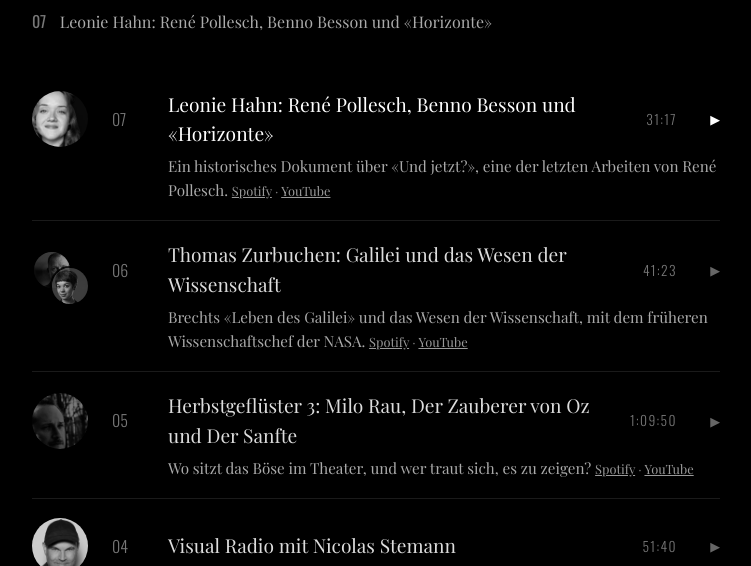
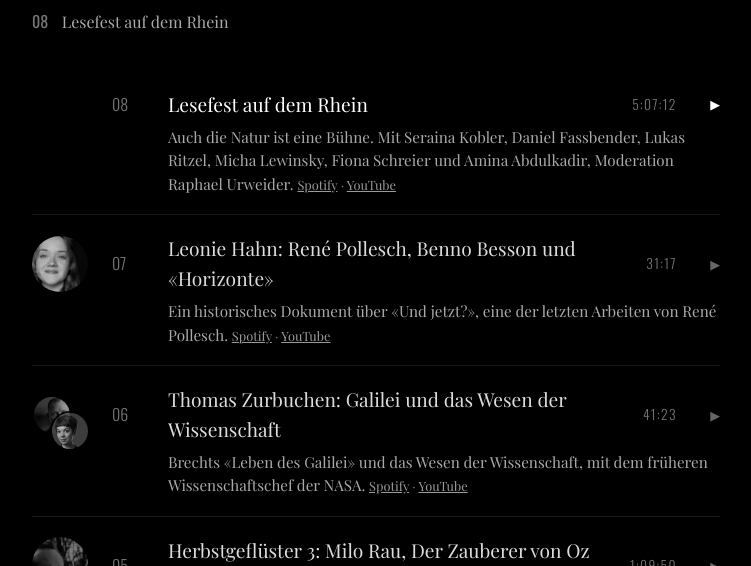
Before and after one commit to MaisonDuFutur/theaterpodcast, a plain HTML site: page index.html in a window 1280 px wide. Shown: the part 2712-3278 px from the top of the page, without its empty margins (264-1015 px from the left). Drawn offline with Linux system fonts and the light colour scheme.

Commit message:
Folge 08 Lesefest auf dem Rhein

```diff
--- a/index.html
+++ b/index.html
@@ -88,14 +88,20 @@ footer{text-align:center;padding:4rem 1.5rem 3rem;border-top:1px solid #222}
 <section id="folgen">
   <h2>Folgen</h2>
   <div class="player">
-    <div class="vid" id="spieler" data-yt="LYujTS8feLM">
-      <button class="fassade" type="button" aria-label="Folge abspielen"><img src="https://i.ytimg.com/vi/LYujTS8feLM/hqdefault.jpg" alt=""><span class="gross">▶</span></button>
+    <div class="vid" id="spieler" data-yt="qZ2_H-4Cgc0">
+      <button class="fassade" type="button" aria-label="Folge abspielen"><img src="https://i.ytimg.com/vi/qZ2_H-4Cgc0/hqdefault.jpg" alt=""><span class="gross">▶</span></button>
     </div>
-    <p class="jetzt"><span class="nr" id="jnr">07</span> <span id="jt">Leonie Hahn: René Pollesch, Benno Besson und «Horizonte»</span></p>
+    <p class="jetzt"><span class="nr" id="jnr">08</span> <span id="jt">Lesefest auf dem Rhein</span></p>
   </div>
   <ol class="liste">
     <li>
-      <button class="ep aktiv" type="button" data-yt="LYujTS8feLM" data-nr="07" data-t="Leonie Hahn: René Pollesch, Benno Besson und «Horizonte»">
+      <button class="ep aktiv" type="button" data-yt="qZ2_H-4Cgc0" data-nr="08" data-t="Lesefest auf dem Rhein">
+        <span class="pors"></span><span class="nr">08</span><span class="t">Lesefest auf dem Rhein</span><span class="d">5:07:12</span><span class="play" aria-hidden="true">▶</span>
+      </button>
+      <p class="sub">Auch die Natur ist eine Bühne. Mit Seraina Kobler, Daniel Fassbender, Lukas Ritzel, Micha Lewinsky, Fiona Schreier und Amina Abdulkadir, Moderation Raphael Urweider. <span class="alt"><a href="https://open.spotify.com/episode/5elMn5iJoAo7OmD5mZ0qG6" target="_blank" rel="noopener">Spotify</a> · <a href="https://www.youtube.com/watch?v=qZ2_H-4Cgc0&amp;list=PLIrSxZ_-Kmog" target="_blank" rel="noopener">YouTube</a></span></p>
+    </li>
+    <li>
+      <button class="ep" type="button" data-yt="LYujTS8feLM" data-nr="07" data-t="Leonie Hahn: René Pollesch, Benno Besson und «Horizonte»">
         <img class="por" src="gast_hahn.jpg" alt="" loading="lazy"><span class="nr">07</span><span class="t">Leonie Hahn: René Pollesch, Benno Besson und «Horizonte»</span><span class="d">31:17</span><span class="play" aria-hidden="true">▶</span>
       </button>
       <p class="sub">Ein historisches Dokument über «Und jetzt?», eine der letzten Arbeiten von René Pollesch. <span class="alt"><a href="https://open.spotify.com/episode/2y5TytExWQH9uakYTKHxMV" target="_blank" rel="noopener">Spotify</a> · <a href="https://www.youtube.com/watch?v=LYujTS8feLM&amp;list=PLIrSxZ_-Kmog" target="_blank" rel="noopener">YouTube</a></span></p>
```
